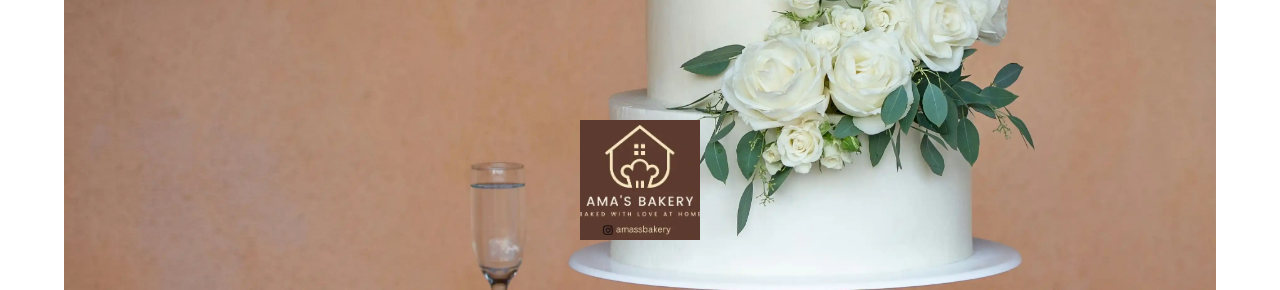
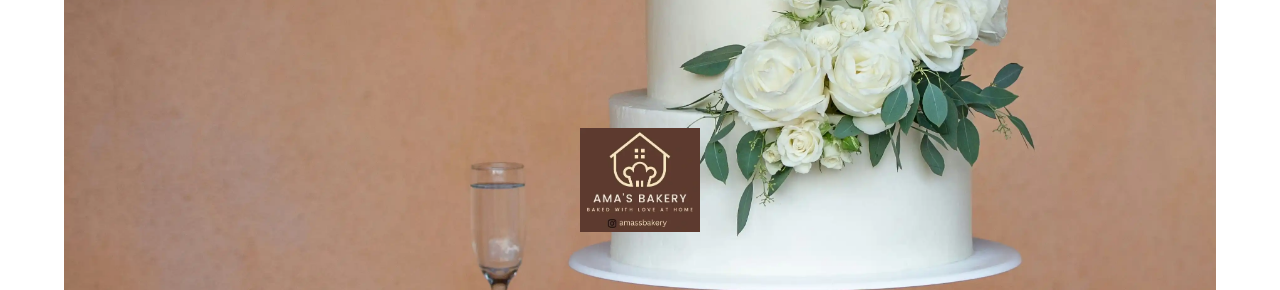
Before and after one commit to mussadiqkhan6886/portfolionew, a Next.js app: page /work/amassbakery in a window 1280 px wide. Shown: the part 1020-1310 px from the top of the page. Built offline with nearby package versions, Linux system fonts and the light colour scheme; a web font is replaced by a local one.

Commit message:
projecg loog

```diff
--- a/components/comp/ProjectThumb.tsx
+++ b/components/comp/ProjectThumb.tsx
@@ -18,7 +18,7 @@ const ProjectThumb = ({thumbnail, logo, title}: Props) => {
         <div className="relative w-full h-screen overflow-hidden" ref={imageBoxRef}>
             <Image ref={imageRef} src={thumbnail} priority={true} fetchPriority='high' alt={title + "thumbnail image"} width={1000} height={1000} className="absolute top-0 left-0 w-full h-[110%] md:h-[130%] object-cover object-center" />
         </div>
-        <Image src={logo as string} alt={title + "logo"} width={150} height={150} className="w-30 h-30 object-cover object-center absolute left-1/2 top-1/2 -translate-x-1/2 -translate-y-1/2" />
+        <Image src={logo as string} alt={title + "logo"} width={150} height={150} className="w-30 h-30 object-contain object-center absolute left-1/2 top-1/2 -translate-x-1/2 -translate-y-1/2" />
     </div>
   )
 }
```
